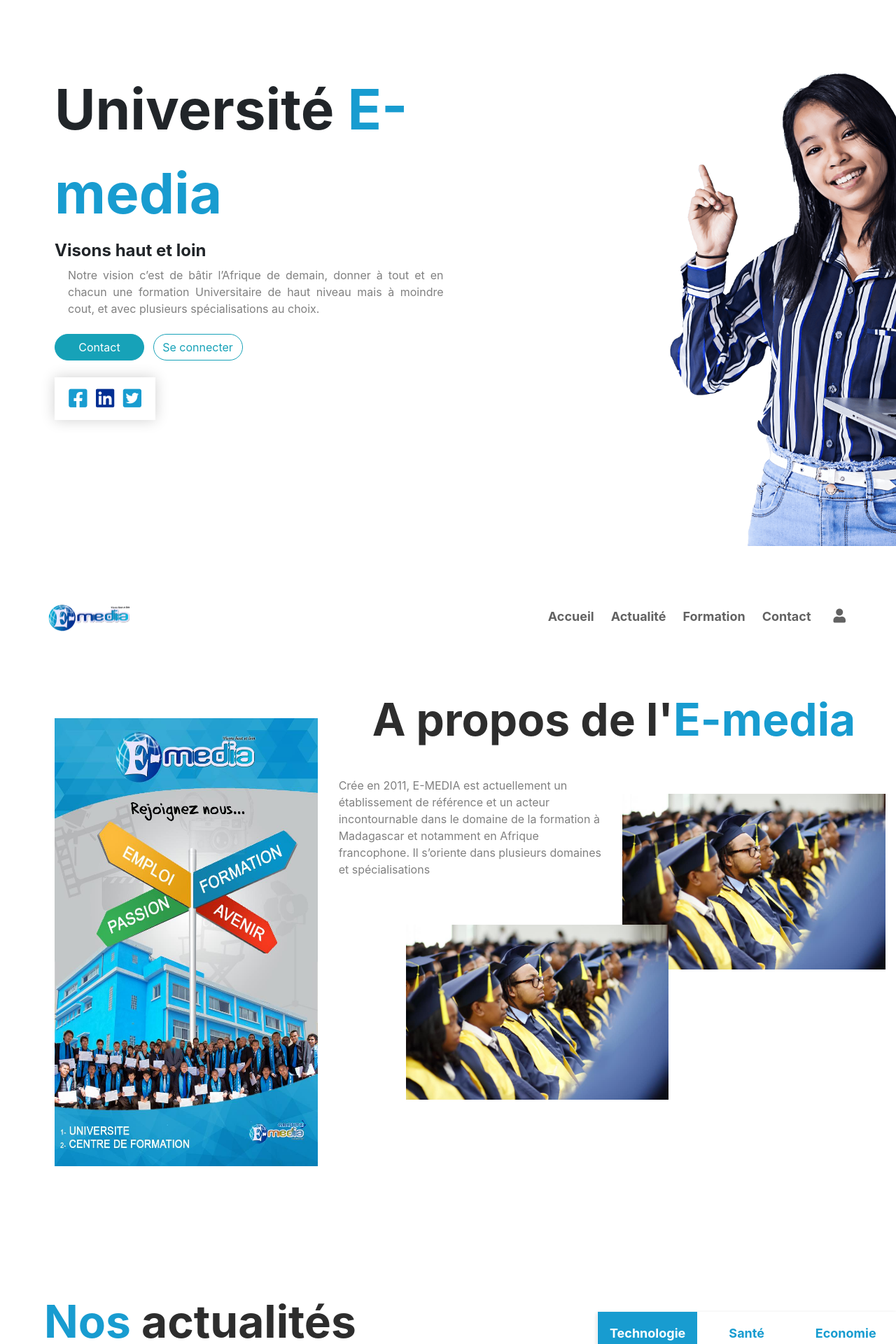
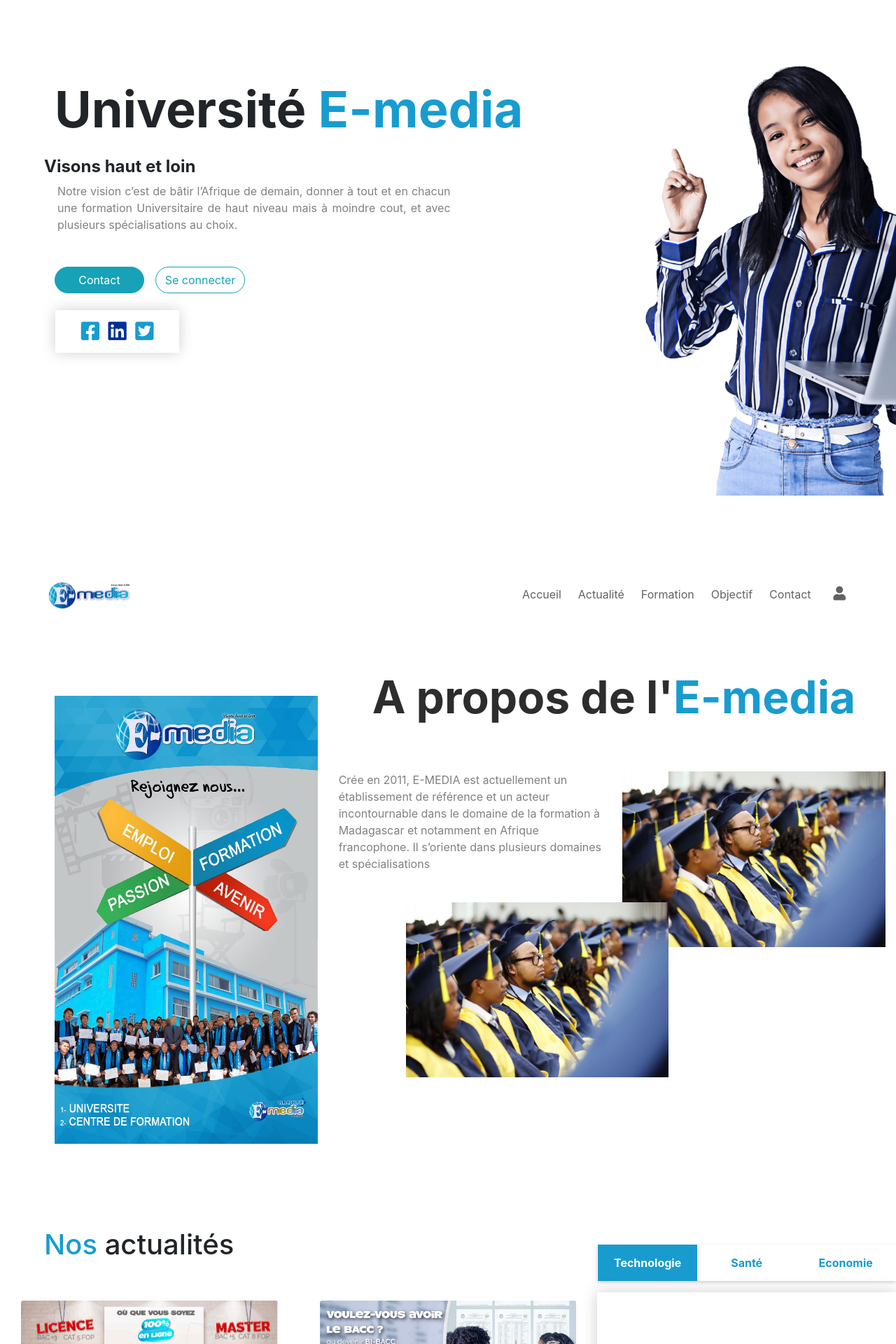
Before and after one commit to MyeLane/Site-Vitrine, a PHP site: page / in a window 1280 px wide. Shown: the top 1920 px of the page at 70% size. Run offline with PHP 8.4, Linux system fonts and the light colour scheme; data that the repository does not hold is empty.

Commit message:
responsive1.0

```diff
--- a/css/style.css
+++ b/css/style.css
@@ -8,9 +8,6 @@
 }
 
 /*header*/
-#header {
-  overflow: hidden;
-}
 
 .main-menu {
   background-color: #fff;
@@ -47,12 +44,6 @@
 
 #navbarNav{
   font-size: medium;
-}
-
-ul li a {
-  font-size: 18px !important;
-  font-weight: bold;
-  line-height: 30px !important;
 }
 
 ul li .fa {
@@ -139,11 +130,11 @@
 
 /*section*/
 .banner{
-  height: 100vh;
+  height: 90vh;
 }
 
 .banner h1{
-  font-size: 5rem !important;
+  font-size: 4.5rem !important;
   font-weight: bold;
   line-height: 120px;
 
@@ -170,7 +161,6 @@
 
 .social{
   box-shadow: 0 0 1.25rem rgba(0, 0, 0, 0.19);
-  width: 9rem;
 }
 
 .social a {
@@ -280,10 +267,6 @@
 }
 /*fin formation*/
 /*apropos*/
-.apropos {
-  height: 100vh;
-}
-
 .apropos-left .img-fluid {
   height: 80vh !important;
 }
--- a/index.php
+++ b/index.php
@@ -19,33 +19,37 @@
     <title>E-media</title>
     <link rel="icon" type="icon" href="img/logo E-media copie.png">
     <meta name='viewport' content='width=device-width, initial-scale=1'>
-    <link rel='stylesheet' type='text/css' media='screen' href='css/style.css'>
     <link rel="stylesheet" href="css/bootstrap.min.css">
+    <link rel="stylesheet" href="css/animate.min.css">
     <link rel="stylesheet" href="css/fontawesome-free-5.8.2-web/css/all.min.css">
     <!--<link rel="stylesheet" href="css/aos.css">-->
+    <link rel='stylesheet' type='text/css' media='screen' href='css/style.css'>
 </head>
 
 <body>
 
     <!--https://www.youtube.com/watch?v=MubsuxA72yU-->
     <section>
-        <div class="container-fluid mt-5">
-            <div class="row banner ml-5 mt-5">
-                <div class="col-7 marge mt-5">
-                    <h1 class="">Université <span class="banner-media">E-media</span></h1>
-                    <h4>Visons haut et loin</h4>
-                    <p class="col-10 banner-text ml-1">Notre vision c’est de bâtir l’Afrique de demain, donner à tout et en chacun une formation Universitaire de haut niveau mais à moindre cout, et avec plusieurs spécialisations au choix.</p>
-                    <div class="mt-4">
-                        <button type="button" class="btn btn-info">Contact</button>
-                        <button type="button" class="btn ml-2 btn-outline-info">Se connecter</button>
-                    </div>
-                    <div class="social mt-4 p-2" align="center">
-                        <a href=""><i class="fab fa-facebook-square"></i></a>
-                        <a href="" class="ml-2"><i class="fab fa-linkedin"></i></a>
-                        <a href="" class="ml-2"><i class="fab fa-twitter-square"></i></a>
-                    </div>
+        <div class="container-fluid mt-5 mb-lg-5">
+            <div class="row banner ml-2 ml-sm-2 ml-md-5 ml-lg-5 mt-5 mb-lg-5">
+                <div class="col-sm-12 col-md-12 col-lg-7 col-xl-7 marge mb-lg-5 mt-lg-5">
+                   <div class="row">
+                        <h1 class="col-12 animated bounceInRight" style="animation-delay: 1s">Université <span class="banner-media"> E-media</span></h1>
+                        <h4 class="animated animated bounceInLeft" style="animation-delay: 2s">Visons haut et loin</h4>
+                        <p class="col-10 col-sm-10 col-md-10 col-lg-12 col-xl-10 banner-text ml-1 animated bounceInDown" style="animation-delay: 3s;">Notre vision c’est de bâtir l’Afrique de demain, donner à tout et en chacun une formation Universitaire de haut niveau mais à moindre cout, et avec plusieurs spécialisations au choix.</p>
+                        <div class="col-12 mt-4 d-sm-block d-md-flex d-lg-flex">
+                            <button type="button" class="btn mt-2 btn-info animated zoomInLeft" style="animation-delay: 3s;">Contact</button>
+                            <button type="button" class="btn mt-2 ml-lg-3 btn-outline-info animated zoomInRight" style="animation-delay: 3s;">Se connecter</button>
+                        </div>
+                        <div class="col-5 col-sm-3 col-md-3 col-lg-3 social ml-3 mt-4 mb-sm-5 p-2 text-center animated zoomIn" style="animation-delay: 4s;">
+                            <a href=""><i class="fab fa-facebook-square"></i></a>
+                            <a href="" class="ml-2"><i class="fab fa-linkedin"></i></a>
+                            <a href="" class="ml-2"><i class="fab fa-twitter-square"></i></a>
+                        </div>
+                   </div>
                 </div>
-                <div class="col-5 test mb-2">
+
+                <div class="col-5 test animated zoomIn" style="animation-delay: 2s;">
 
                 </div>
             </div>
@@ -65,8 +69,9 @@
             <div class="collapse navbar-collapse justify-content-end mr-5" id="navbarNav">
                 <ul class="navbar-nav">
                     <li class="nav-item mr-2"><a class="nav-link" href="#accueil">Accueil<span class="bottom-solid"></span></a></li>
-                    <li class="nav-item mr-2"><a class="nav-link" href="#Actualite">Actualité<span class="bottom-solid"></span></a></li>
+                    <li class="nav-item mr-2"><a class="nav-link" href="#actualite">Actualité<span class="bottom-solid"></span></a></li>
                     <li class="nav-item mr-2"><a class="nav-link" href="#formation">Formation<span class="bottom-solid"></span></a></li>
+                    <li class="nav-item mr-2"><a class="nav-link" href="#objectif">Objectif<span class="bottom-solid"></span></a></li>
                     <li class="nav-item mr-2"><a class="nav-link" href="#contact">Contact<span class="bottom-solid"></span></a></li>
                     <li class="nav-item ml-2 nav-seconnecter" data-tooltip="Se connecter"><a class="nav-link" href="#lien"><i class="fa fa-user"></i></a></li>
                 </ul>
@@ -77,43 +82,43 @@
     <div class="container-fluid contenu">
 
         <!--apropos-->
-        <div class="row apropos mt-3 ml-5">
+        <div class="row apropos mt-3 ml-2 ml-lg-5" id="accueil">
             <div class="col-4 apropos-left mt-5 aos-init aos-animate code code--small code--up" data-aos="fade-up" data-aos-duration="2000">
                 <img src="img/accueil/apropos2.jpg" alt="" class="img-fluid mt-5">
             </div>
 
-            <div class="col-8 apropos-right">
+            <div class="col-12 col-sm-12 col-md-12 col-lg-8  apropos-right">
                 <h1 class="ml-5 mt-5 aos-init aos-animate code code--small code--left" data-aos="zoom-out" data-aos-duration="2000">A propos de l'<span class="banner-media">E-media</span></h1>
                 <div class="row">
-                    <div class="cree col-6 mt-4 aos-init aos-animate code code--small code--left" data-aos="zoom-in" data-aos-duration="2000">
+                    <div class="cree col-10 col-sm-10 col-md-6 col-lg-6 mt-5 aos-init aos-animate code code--small code--left" data-aos="zoom-in" data-aos-duration="2000">
                         <span>Crée en 2011, E-MEDIA est actuellement un établissement de référence et un acteur incontournable dans le domaine de la formation à Madagascar et notamment en Afrique francophone.
                          Il s’oriente dans plusieurs domaines et spécialisations</span>
                     </div>
-                    <div class="col-6 mt-5 aos-init aos-animate code code--small code--left" data-aos="fade-up-left" data-aos-duration="2000">
+                    <div class="col-12 col-sm-6 col-md-6 col-lg-6 mt-5 aos-init aos-animate code code--small code--left" data-aos="fade-up-left" data-aos-duration="2000">
                         <img src="img/accueil/apropos1.jpg" alt="" class="img-fluid">
                     </div>
-                    <div class="col-6 ml-5 aos-init aos-animate code code--small code--right" data-aos="fade-up-right" data-aos-duration="2000">
-                        <img src="img/accueil/apropos1.jpg" alt="" class="img-fluid oui ml-5">
+                    <div class="col-12 col-sm-6 col-md-6 col-lg-6 ml-md-5 ml-lg-5 aos-init aos-animate code code--small code--right" data-aos="fade-up-right" data-aos-duration="2000">
+                        <img src="img/accueil/apropos1.jpg" alt="" class="img-fluid oui ml-md-5 ml-lg-5">
                     </div>
                 </div>
             </div>
         </div>
 
         <!--actulites-->
-        <div class="row actualites mt-5">
-            <div class="col-8">
+        <div class="row actualites mt-5" id="actualite">
+            <div class="col-12 col-sm-12 col-md-12 col-lg-8">
                 <div class="row card-deck">
-                    <div class="col-12 title ml-5 mt-5">
+                    <div class="col-12 actualites ml-5 mt-5">
                         <h1 class="mt-4"><span class="banner-media">Nos</span> actualités</h1>
                     </div>
-                    <div class="card col-6 mt-5">
+                    <div class="card col-12 col-sm-12 col-md-6 col-lg-6 mt-5">
                         <img class="card-img-top" src="img/accueil/emedia pour site 2.jpg" class="img-fluid" alt="universite">
                         <div class="card-body">
                             <h5 class="card-title">Formation Universitaire en ligne</h5>
                             <small class="card-text">La formation en ligne de l'Université E-media est maintenant ouverte pour tous les pays d’Afrique francophones.</small>
                         </div>
                     </div>
-                    <div class="card col-6 mt-5">
+                    <div class="card col-12 col-sm-12 col-md-6 col-lg-6 mt-5">
                         <img class="card-img-top" src="img/accueil/alefa sita-01.jpg" class="img-fluid" alt="universite">
                         <div class="card-body">
                             <h5 class="card-title">Formation baccalauréat en ligne</h5>
@@ -124,7 +129,7 @@
             </div>
 
             <!--google news-->
-            <div class="col-4 google-news mt-5">
+            <div class="col-12 col-sm-12 col-md-12 col-lg-4 google-news mt-5">
                 <div class="row mt-5">
                     <ul class="nav nav-pills col-12 nav-justified mb-3" id="pills-tab" role="tablist">
                         <li class="nav-item" role="presentation">
@@ -230,22 +235,22 @@
             </div>
         </div>
 
-        <!--Nos frmations-->
-        <div class="formation mt-5">
+        <!--Nos formations-->
+        <div class="formation mt-5" id="formation">
             <h1 class="ml-5"><span class="banner-media">Nos</span> formation</h1>
             <div class="">
                 <img class="choisir img-fluid" src="img/accueil/71382219_1113234622208342_1065529829350178816_o.jpg" alt="">
             </div>
-            <div class="container">
+            <div class="container-fluid">
                 <div class="row">
 
-                    <div class="col-4" align="center">
-                        <div class=" pres col-9">
+                    <div class="col-12 col-sm-6 col-md-4 col-lg-4" align="center">
+                        <div class=" pres col-10 col-sm-10 col-md-10 col-lg-10">
                             <div class="icon-formation">
                                 <i class="mt-5 fas fa-user-graduate"></i>
                             </div>
                             <div class="mt-5">
-                                <h3 class="card-titre">Université en Présentielle</h3>
+                                <h3 class="card-titre">Université Présentielle</h3>
                                 <div class="mt-3 savoir-plus">
                                     <a class="" href="#">En savoir plus</a>
                                 </div>
@@ -253,8 +258,8 @@
                         </div>
                     </div>
 
-                    <div class="col-4" align="center">
-                        <div class="ligne col-9">
+                    <div class="col-12 col-sm-6 col-md-4 col-lg-4" align="center">
+                        <div class="ligne col-10 col-sm-10 col-md-10 col-lg-10">
                             <div class="icon-formation">
                                 <i class="mt-5 fab fa-audible"></i>
                             </div>
@@ -268,8 +273,8 @@
                         </div>
                     </div>
 
-                    <div class="col-4" align="center">
-                        <div class="cfp col-9">
+                    <div class="col-12 col-sm-6 col-md-4 col-lg-4" align="center">
+                        <div class="cfp col-10 col-sm-10 col-md-10 col-lg-10">
                             <div class="icon-formation">
                                 <i class="mt-5 fas fa-graduation-cap"></i>
                             </div>
@@ -302,7 +307,7 @@
         </div>
 
         <!--Nos objectifs-->
-        <div class="objectifs container-fluid mt-5">
+        <div class="objectifs container-fluid mt-5" id="objectif">
             <h1 align="center"><span class="banner-media">Nos</span> objectifs</h1>
 
             <div class="row mt-3">
```
Also changed, not shown: other parts of css/style.css (+164 -6 lines), css/animate.min.css (added).
